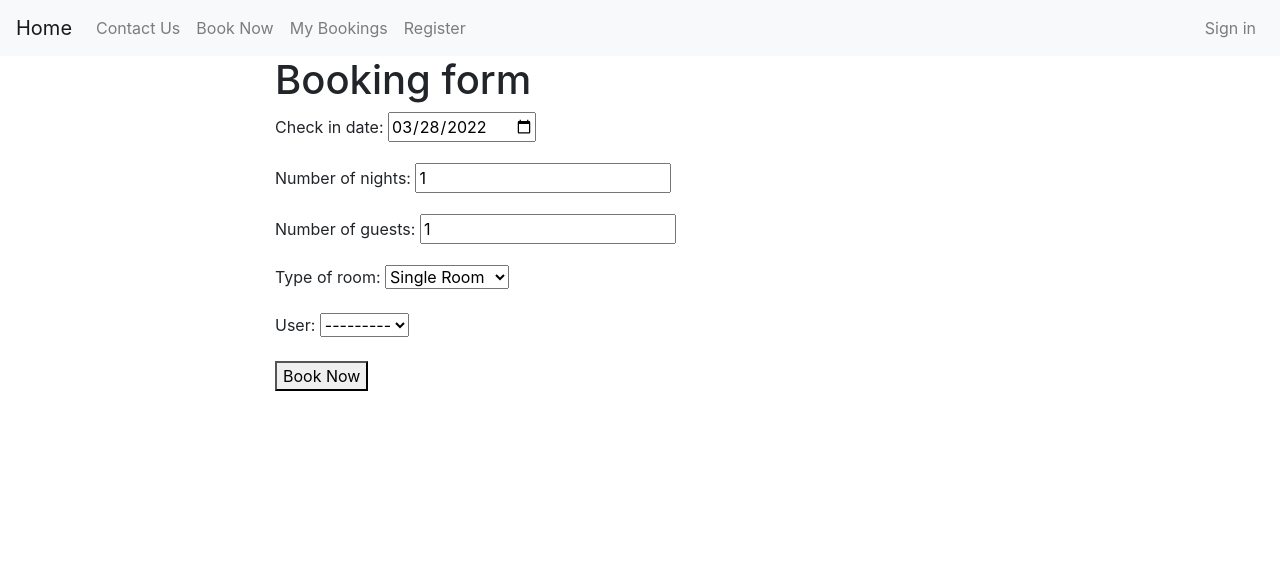
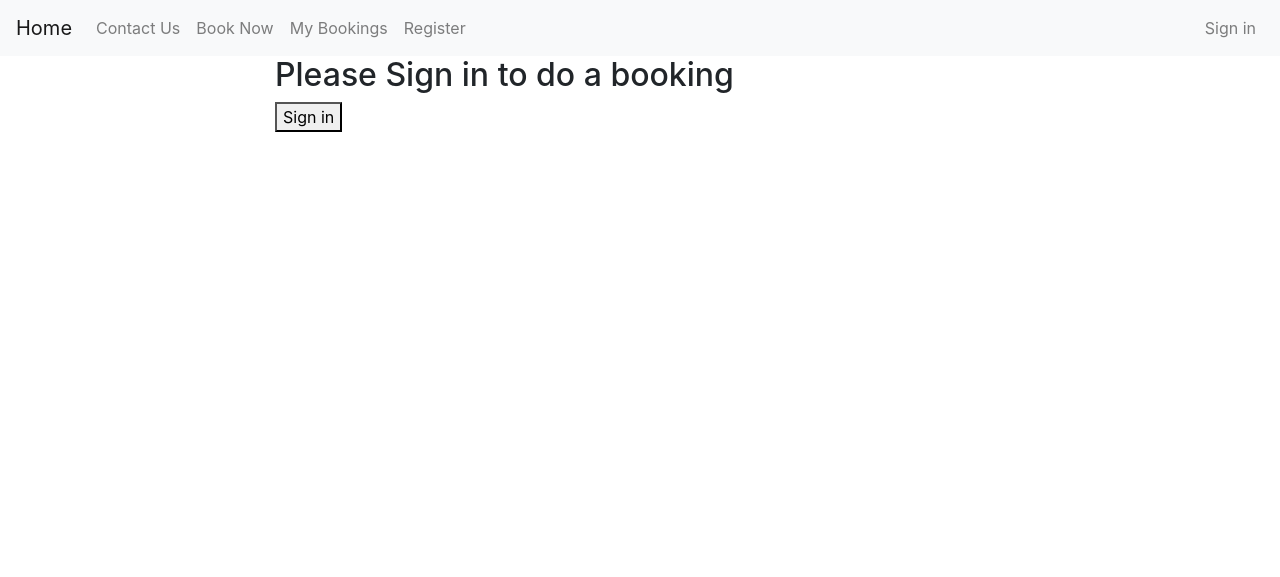
Before and after one commit to MarcelloMuy/ci-ms4-hotel-website, a Django app: page /booknow/ in a window 1280 px wide. Shown: the top 577 px of the page. Run offline with Django 3.2, Linux system fonts and the light colour scheme; some libraries are stand-ins or nearby versions.

Commit message:
Check if user is authenticated before displaying booknow page, remove user fild from form, add instance for user in views.py

```diff
--- a/bookingsystem/forms.py
+++ b/bookingsystem/forms.py
@@ -18,7 +18,6 @@ class BookingForm(forms.ModelForm):
             'number_of_nights',
             'number_of_guests',
             'type_of_room',
-            'user'
             ]
         widgets = {
             'check_in_date': DateInput(),  # Creates a datepicker in the form
--- a/bookingsystem/views.py
+++ b/bookingsystem/views.py
@@ -23,6 +23,7 @@ def book_now(request):
     if request.method == 'POST':  # Look for POST method only
         form = BookingForm(request.POST)
         if form.is_valid():  # Check if form is valid
+            form.instance.user = request.user  # Book as authenticated user
             form.save()
             return redirect('/mybookings/')
     form = BookingForm()
--- a/templates/booknow.html
+++ b/templates/booknow.html
@@ -5,7 +5,7 @@
 <div class="container">
     <div class="row">
         <div class="col-md-8 offset-md-2">
-
+            {% if user.is_authenticated %}
             <h1>Booking form</h1>
 
             <form method="POST" action="/booknow/">
@@ -17,7 +17,14 @@
                     </p>
                 </div>
             </form>
+            {% else %}
 
+            <h2>Please Sign in to do a booking</h2>
+            <a href="{% url 'account_login' %}">
+                <button>Sign in</button>
+            </a>
+
+            {% endif %}
         </div>
     </div>
 </div>
```
